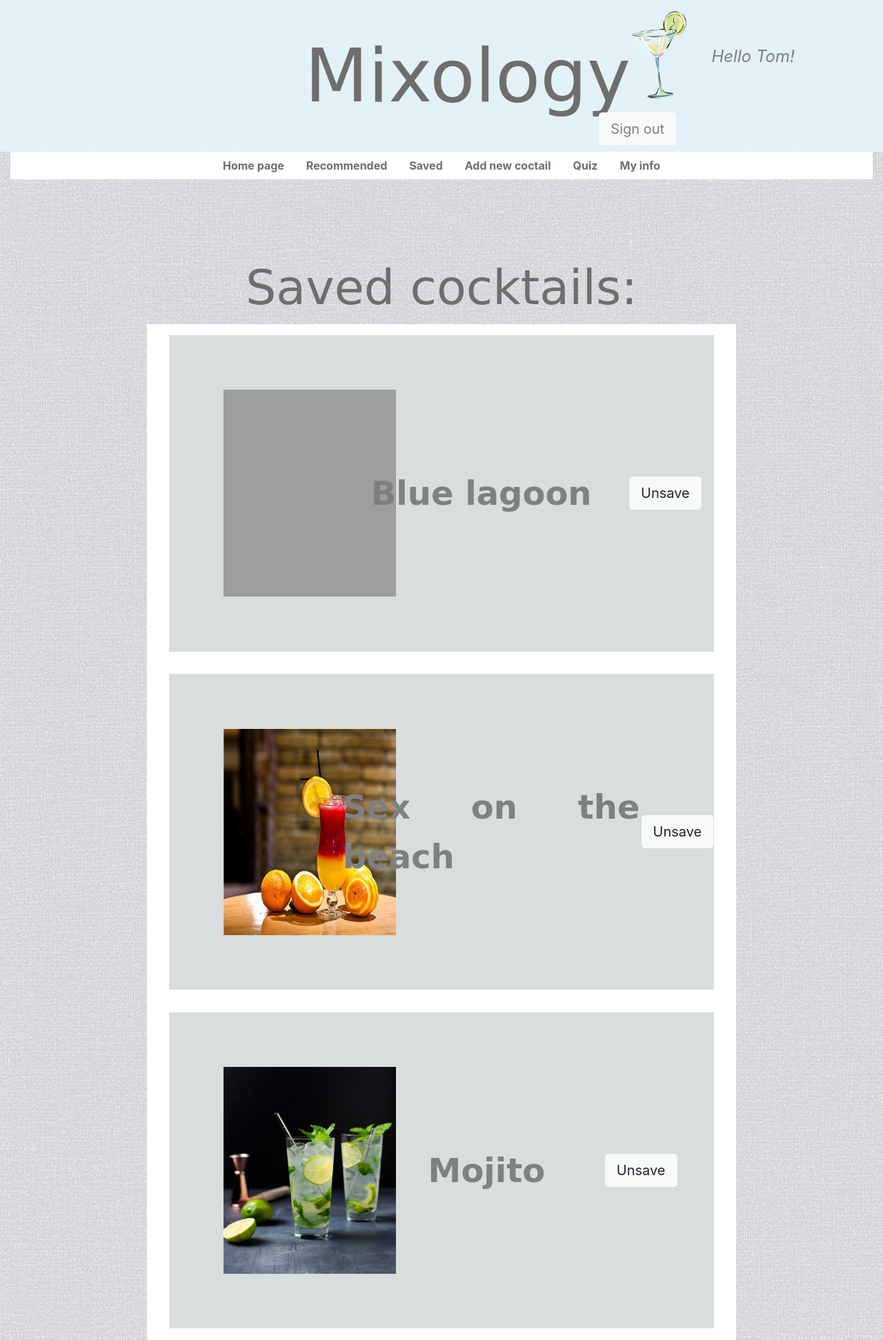
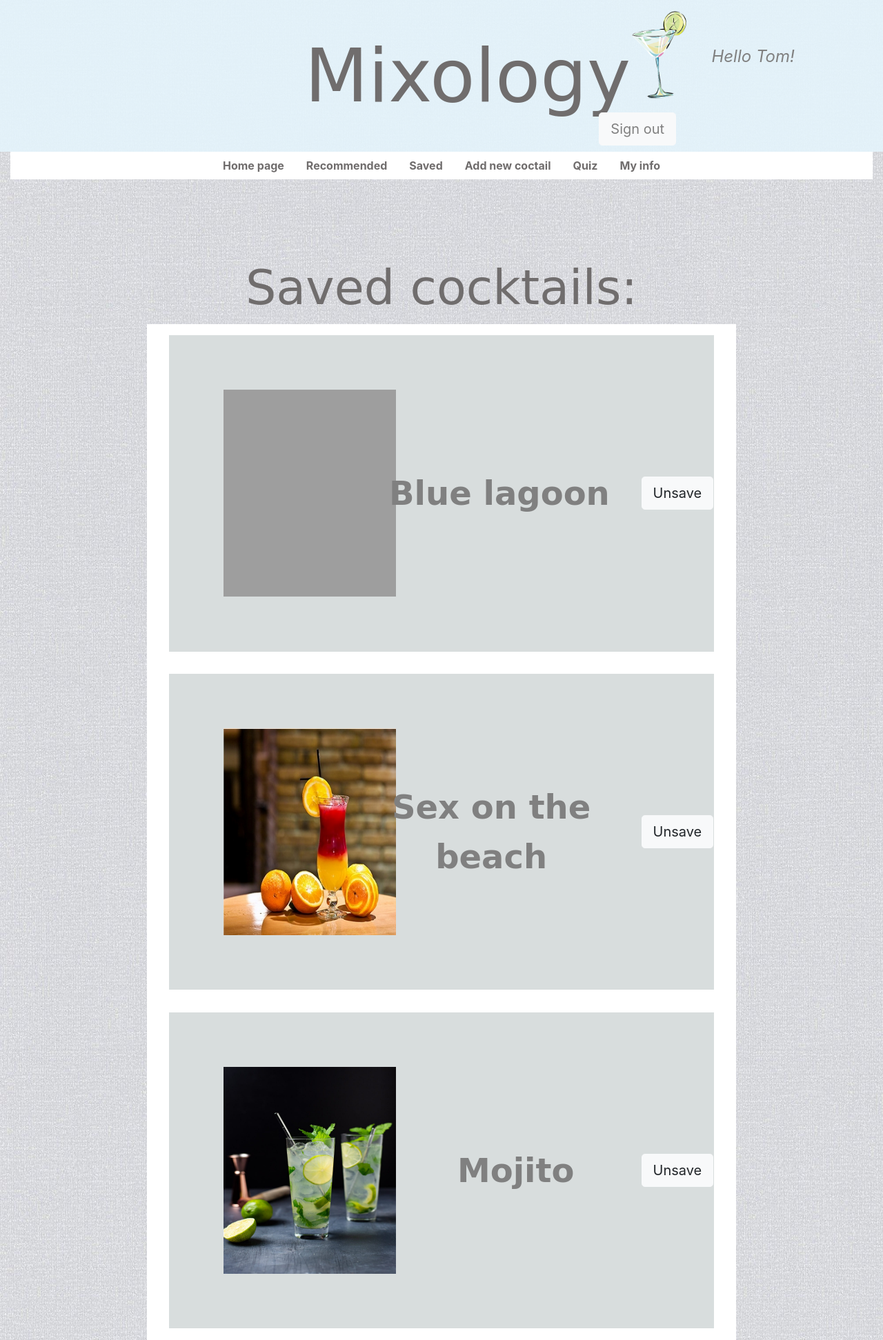
Before and after one commit to milovanovicjana/CodeMates, a PHP site: page /saved_cocktails.html in a window 1280 px wide. Shown: the whole page at 69% size. Run offline with PHP 8.4, Linux system fonts and the light colour scheme; grey boxes are pictures that could not be loaded.

Commit message:
napravljene odredjene popravke i pocetak povezivanja sa ostalim stranicama

```diff
--- a/faza2/Prototip/cocktail_registered.html
+++ b/faza2/Prototip/cocktail_registered.html
@@ -36,13 +36,13 @@
             <div class="col-12">
                 <ul class="nav justify-content-center">
                     <li class="nav-item">
-                        <a class="nav-link enabled" href="#"> Home page</a>
+                        <a class="nav-link enabled" href="start_reg.html"> Home page</a>
                     </li>
                     <li class="nav-item">
-                        <a class="nav-link enabled " href="#"> Recommended</a>
+                        <a class="nav-link enabled " href="recommended_cocktails.html"> Recommended</a>
                     </li>
                     <li class="nav-item ">
-                        <a class="nav-link enabled" href="#">Saved</a>
+                        <a class="nav-link enabled" href="saved_cocktails.html">Saved</a>
                     </li>
                     <li class="nav-item">
                         <a class="nav-link enabled" href="#">Add new coctail</a>
--- a/faza2/Prototip/cocktail_unregistered.html
+++ b/faza2/Prototip/cocktail_unregistered.html
@@ -36,7 +36,7 @@
             <div class="col-12">
                 <ul class="nav justify-content-center">
                     <li class="nav-item">
-                        <a class="nav-link enabled" href="#"> Home page</a>
+                        <a class="nav-link enabled" href="start_unreg.html"> Home page</a>
                     </li>
                     <li class="nav-item">
                         <a class="nav-link disabled " href="#"> Recommended</a>
--- a/faza2/Prototip/saved_cocktails.html
+++ b/faza2/Prototip/saved_cocktails.html
@@ -36,13 +36,13 @@
             <div class="col-12">
                 <ul class="nav justify-content-center">
                     <li class="nav-item">
-                        <a class="nav-link enabled" href="#"> Home page</a>
+                        <a class="nav-link enabled" href="start_reg.html"> Home page</a>
                     </li>
                     <li class="nav-item">
-                        <a class="nav-link enabled " href="#"> Recommended</a>
+                        <a class="nav-link enabled " href="recommended_cocktails.html"> Recommended</a>
                     </li>
                     <li class="nav-item ">
-                        <a class="nav-link enabled" href="#">Saved</a>
+                        <a class="nav-link enabled" href="saved_cocktails.html">Saved</a>
                     </li>
                     <li class="nav-item">
                         <a class="nav-link enabled" href="#">Add new coctail</a>
@@ -76,9 +76,9 @@
                             <table style="width: 100% ;height: 100%;">
                                 <tr>
                                     <td style="background-color: rgb(216, 221, 221); padding-top: 10%; padding-bottom: 10%; padding-left: 10%; "><img src="images/blue_lagoon.webp" height="300px" width="250px">   </td>
-                                    <td style="background-color: rgb(216, 221, 221);  text-align: justify;" align="left"> <font size="15pt"  color="grey" face="Brush Script MT, Brush Script Std, cursive";><b><a href="cocktail_registered.html"> Blue lagoon</a></b></font></td>
+                                    <td style="background-color: rgb(216, 221, 221);  text-align: center;" > <font size="15pt"  color="grey" face="Brush Script MT, Brush Script Std, cursive";><b><a href="cocktail_registered.html"> Blue lagoon</a></b></font></td>
 
-                                    <td style="background-color: rgb(216, 221, 221);" align="right;" > <button type="button" class="btn btn-light btn-lg"> Unsave</button> </td>
+                                    <td style="background-color: rgb(216, 221, 221); text-align: right;"  > <button type="button" class="btn btn-light btn-lg"> Unsave</button> </td>
                                 </tr>
                             </table>
 
@@ -91,9 +91,9 @@
                             <table style="width: 100% ;height: 100%;">
                                 <tr>
                                     <td style="background-color: rgb(216, 221, 221); padding-top: 10%; padding-bottom: 10%; padding-left: 10%; "><img src="images/sex_on_the_bech.jpg" height="300px" width="250px">   </td>
-                                    <td style="background-color: rgb(216, 221, 221); text-align: justify;" align="left"> <font size="15pt"  color="grey"  face="Brush Script MT, Brush Script Std, cursive";><b><a href="cocktail_registered.html"> Sex on the beach</a></b></font></td>
+                                    <td style="background-color: rgb(216, 221, 221); text-align: center;" > <font size="15pt"  color="grey"  face="Brush Script MT, Brush Script Std, cursive";><b><a href="cocktail_registered.html"> Sex on the beach</a></b></font></td>
 
-                                    <td style="background-color: rgb(216, 221, 221);" align="right;" > <button type="button" class="btn btn-light btn-lg"> Unsave</button> </td>
+                                    <td style="background-color: rgb(216, 221, 221); text-align: right;"  > <button type="button" class="btn btn-light btn-lg"> Unsave</button> </td>
                                 </tr>
                             </table>
 
@@ -106,9 +106,9 @@
                             <table style="width: 100% ;height: 100%;">
                                 <tr>
                                     <td style="background-color: rgb(216, 221, 221); padding-top: 10%; padding-bottom: 10%; padding-left: 10%; "><img src="images/mojito1.jpg" height="300px" width="250px">   </td>
-                                    <td style="background-color: rgb(216, 221, 221); text-align: justify;" align="left"> <font size="15pt"  color="grey"  face="Brush Script MT, Brush Script Std, cursive";><b><a href="cocktail_registered.html"> Mojito</a></b></font></td>
+                                    <td style="background-color: rgb(216, 221, 221); text-align: center;" > <font size="15pt"  color="grey"  face="Brush Script MT, Brush Script Std, cursive";><b><a href="cocktail_registered.html"> Mojito</a></b></font></td>
 
-                                    <td style="background-color: rgb(216, 221, 221);"  align="right;"> <button type="button" class="btn btn-light btn-lg"> Unsave</button> </td>
+                                    <td style="background-color: rgb(216, 221, 221); text-align: right;" > <button type="button" class="btn btn-light btn-lg"> Unsave</button> </td>
                                 </tr>
                             </table>
 
--- a/faza2/Prototip/style_recommended.css
+++ b/faza2/Prototip/style_recommended.css
@@ -66,5 +66,5 @@ a{
 
 a:hover{
     color: black;
-    font-size: larger;
+
 }
```
Also changed, not shown: faza2/Prototip/recommended_cocktails.html (+6 -6 lines).
